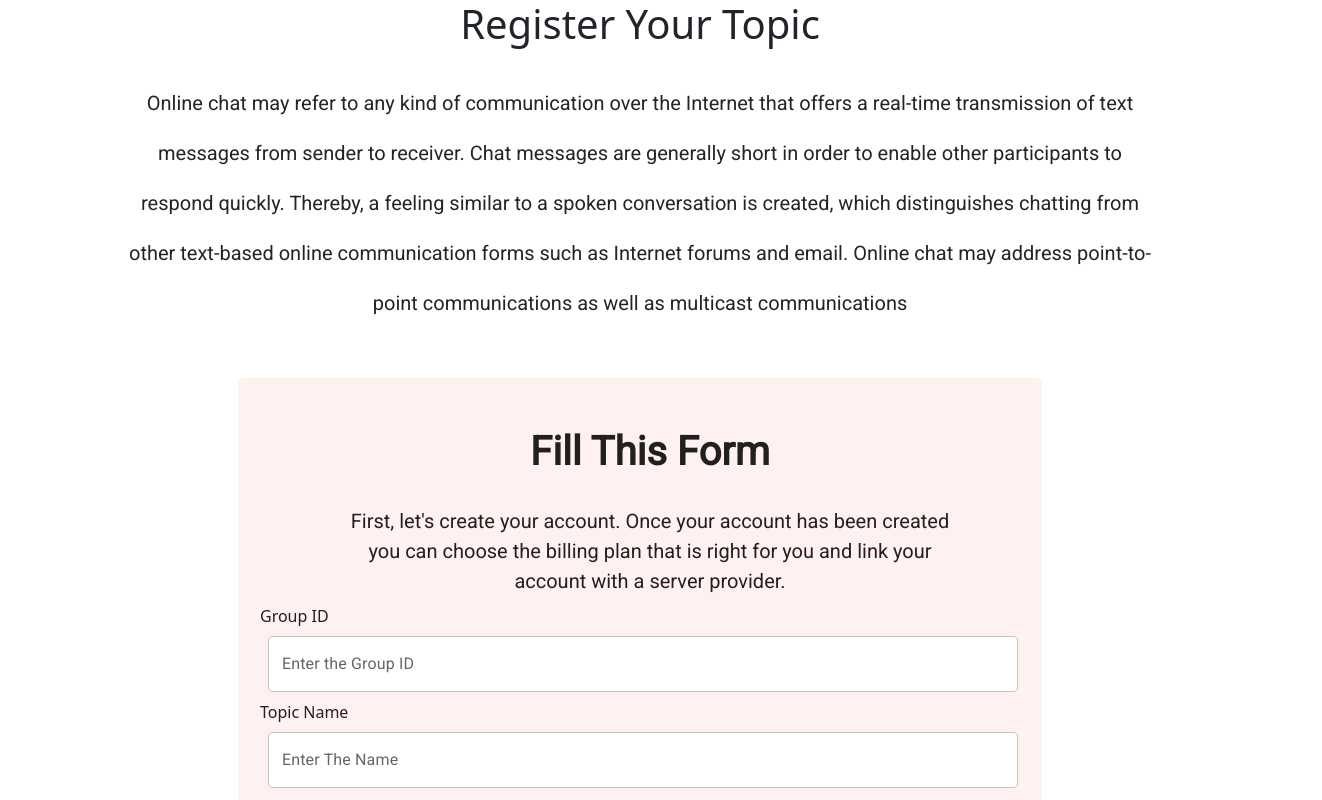
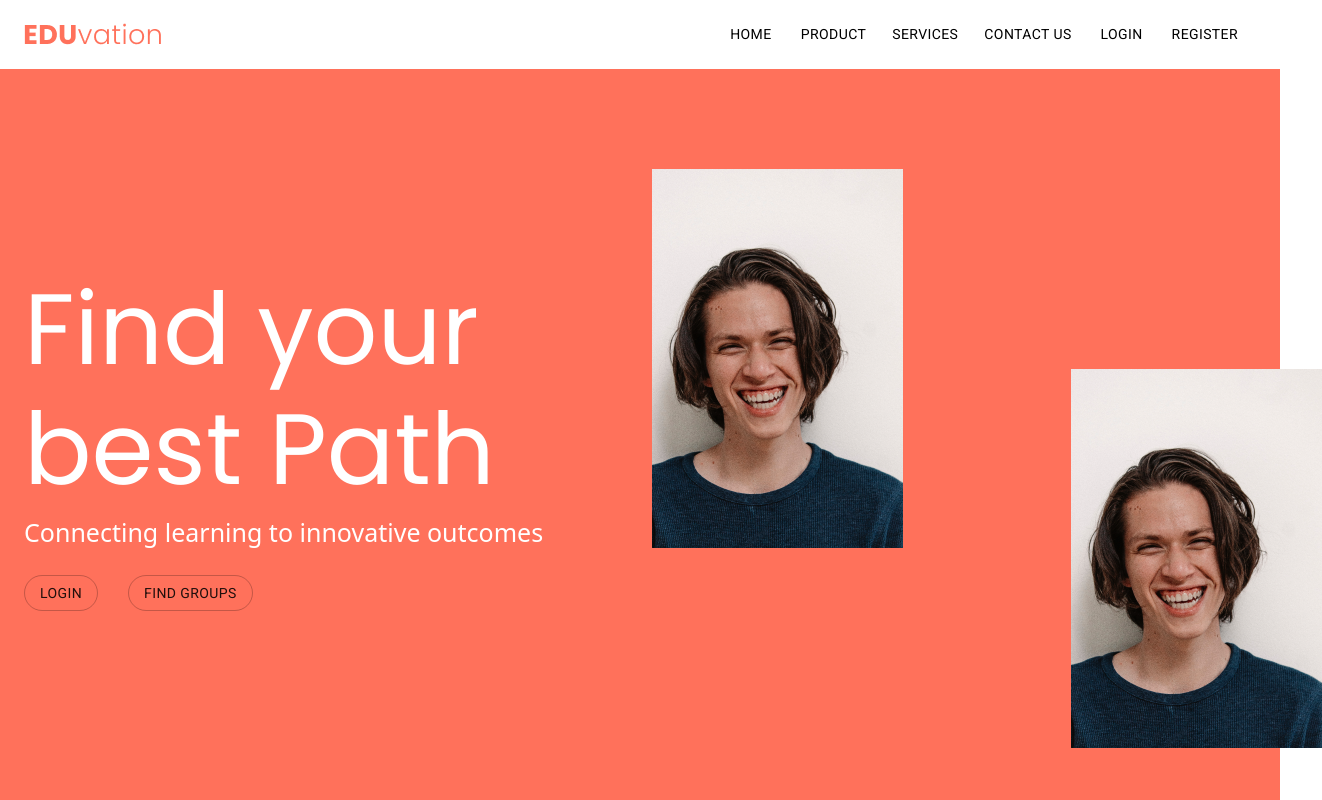
Before and after one commit to akiakash/ResearchManagement-Client, a React app in the folder researchmanagementclient/: page / in a window 1280 px wide. Shown: the top 800 px of the page, 1322 px wide, since content can reach past the window. Built offline with nearby package versions, Linux system fonts and the light colour scheme.

Commit message:
dhanu first push

```diff
--- a/researchmanagementclient/src/App.js
+++ b/researchmanagementclient/src/App.js
@@ -22,8 +22,8 @@ function App() {
     //   </BrowserRouter>
     // </div>
     <>
-      {/* <MainHome /> */}
-      <RegisterTopic />
+      <MainHome />
+      {/* <RegisterTopic /> */}
     </>
   );
 }
```
